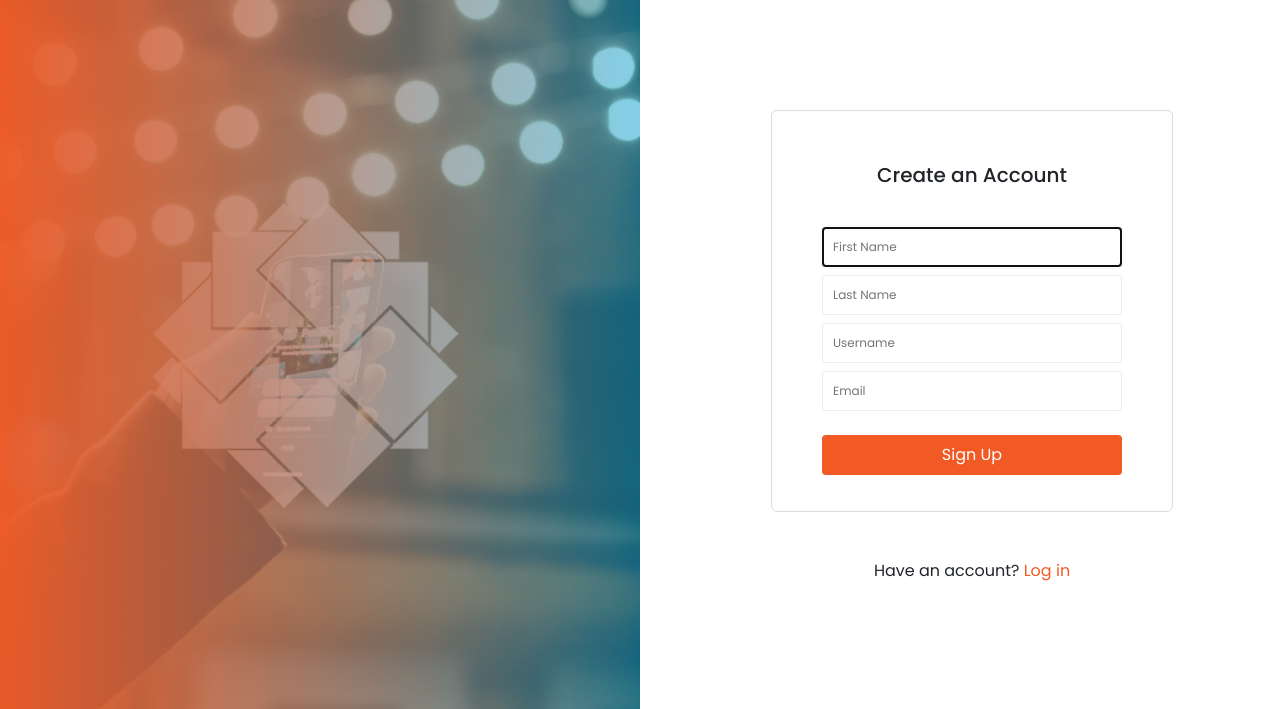
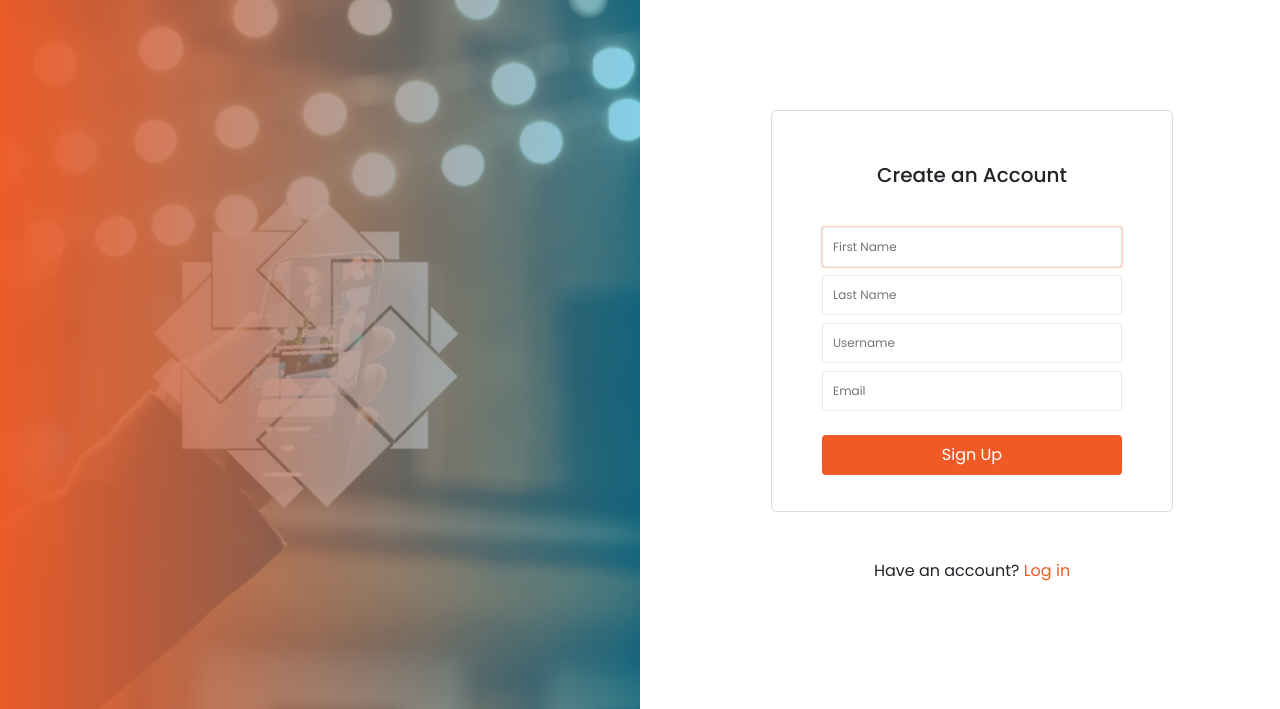
Before and after one commit to JamesMacklean/Upskill-PH, a Django app: page /signup/ in a window 1280 px wide, with the restyled element focused. Shown: the part 90-799 px from the top of the page. Run offline with Django 4.2, Linux system fonts and the light colour scheme; style sheets or scripts are compiled from the project's sources; some libraries are stand-ins or nearby versions.

Commit message:
removed focus outline

```diff
--- a/static/css/style.css
+++ b/static/css/style.css
@@ -67,6 +67,7 @@ form .input-field input {
 
 form .input-field input:focus {
   box-shadow: 0 0 2px #f15a25;
+  outline: none;
 }
 
 form button {
--- a/static/css/style.scss
+++ b/static/css/style.scss
@@ -58,6 +58,7 @@ form .input-field input{
 }
 form .input-field input:focus{
     box-shadow: 0 0 2px  #f15a25;
+    outline: none;
 }
 
 form button{
```
Also changed, not shown: 1 other file.
